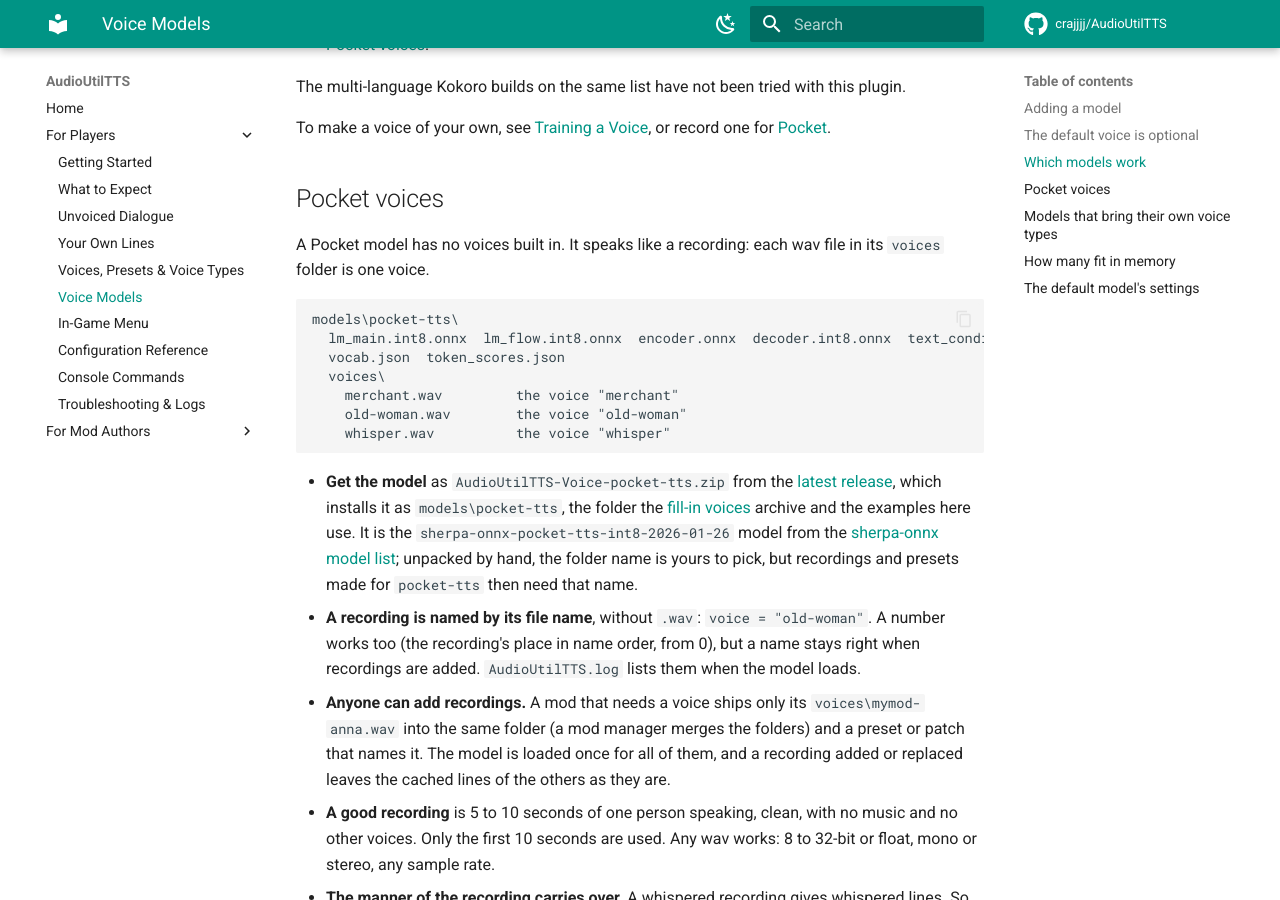
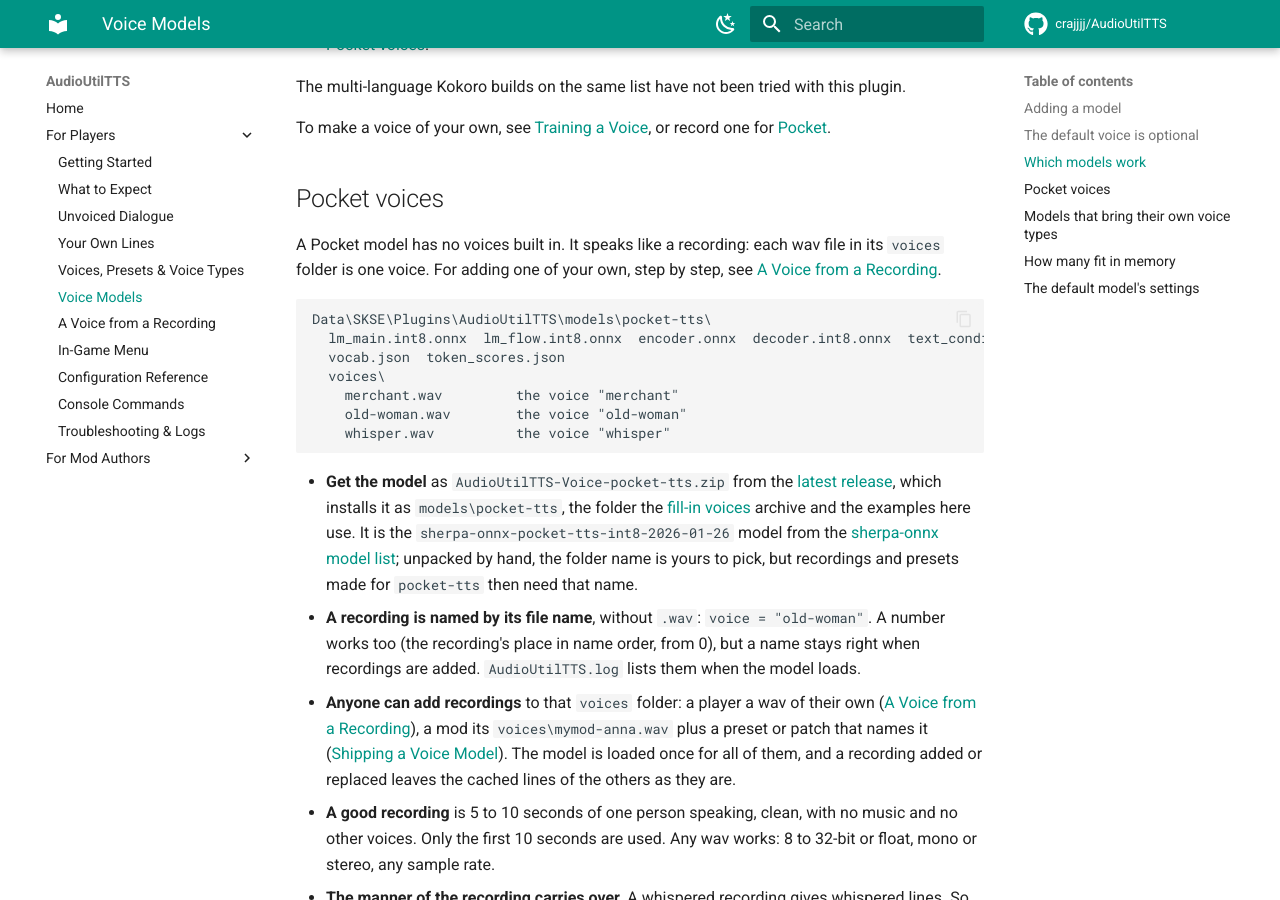
Before and after one commit to crajjjj/AudioUtilTTS, an MkDocs documentation site: the page built from docs/players/models.md, in a window 1280 px wide and 900 px high, scrolled down 1279 px. Built offline with MkDocs 1.6.1 and Material for MkDocs 9.7.7, drawn with Linux system fonts in a browser that asks for light colours; comment, search, counter and statistics services are not loaded.

Commit message:
docs: a player walkthrough for a Pocket voice from a recording

````diff
--- a/docs/players/models.md
+++ b/docs/players/models.md
@@ -38,10 +38,10 @@
 
 ## Pocket voices
 
-A Pocket model has no voices built in. It speaks like a recording: each wav file in its `voices` folder is one voice.
+A Pocket model has no voices built in. It speaks like a recording: each wav file in its `voices` folder is one voice. For adding one of your own, step by step, see [A Voice from a Recording](voice-from-recording.md).
 
 ```
-models\pocket-tts\
+Data\SKSE\Plugins\AudioUtilTTS\models\pocket-tts\
   lm_main.int8.onnx  lm_flow.int8.onnx  encoder.onnx  decoder.int8.onnx  text_conditioner.onnx
   vocab.json  token_scores.json
   voices\
@@ -52,7 +52,7 @@
 
 - **Get the model** as `AudioUtilTTS-Voice-pocket-tts.zip` from the [latest release](https://github.com/crajjjj/AudioUtilTTS/releases/latest), which installs it as `models\pocket-tts`, the folder the [fill-in voices](voices.md#fill-in-voices) archive and the examples here use. It is the `sherpa-onnx-pocket-tts-int8-2026-01-26` model from the [sherpa-onnx model list](https://github.com/k2-fsa/sherpa-onnx/releases/tag/tts-models); unpacked by hand, the folder name is yours to pick, but recordings and presets made for `pocket-tts` then need that name.
 - **A recording is named by its file name**, without `.wav`: `voice = "old-woman"`. A number works too (the recording's place in name order, from 0), but a name stays right when recordings are added. `AudioUtilTTS.log` lists them when the model loads.
-- **Anyone can add recordings.** A mod that needs a voice ships only its `voices\mymod-anna.wav` into the same folder (a mod manager merges the folders) and a preset or patch that names it. The model is loaded once for all of them, and a recording added or replaced leaves the cached lines of the others as they are.
+- **Anyone can add recordings** to that `voices` folder: a player a wav of their own ([A Voice from a Recording](voice-from-recording.md)), a mod its `voices\mymod-anna.wav` plus a preset or patch that names it ([Shipping a Voice Model](../authors/voice-models.md)). The model is loaded once for all of them, and a recording added or replaced leaves the cached lines of the others as they are.
 - **A good recording** is 5 to 10 seconds of one person speaking, clean, with no music and no other voices. Only the first 10 seconds are used. Any wav works: 8 to 32-bit or float, mono or stereo, any sample rate.
 - **The manner of the recording carries over.** A whispered recording gives whispered lines. So one speaker recorded in several moods can be several presets.
 - **Speed has no effect on Pocket voices.** A slower or faster voice is a slower or faster recording.
--- a/mkdocs.yml
+++ b/mkdocs.yml
@@ -44,6 +44,7 @@
     - Your Own Lines: players/player-lines.md
     - Voices, Presets & Voice Types: players/voices.md
     - Voice Models: players/models.md
+    - A Voice from a Recording: players/voice-from-recording.md
     - In-Game Menu: players/settings-menu.md
     - Configuration Reference: players/configuration.md
     - Console Commands: players/console-commands.md
````
Also changed, not shown: docs/players/getting-started.md (+1 -1 lines), docs/players/voice-from-recording.md (added, +89 -0 lines).
